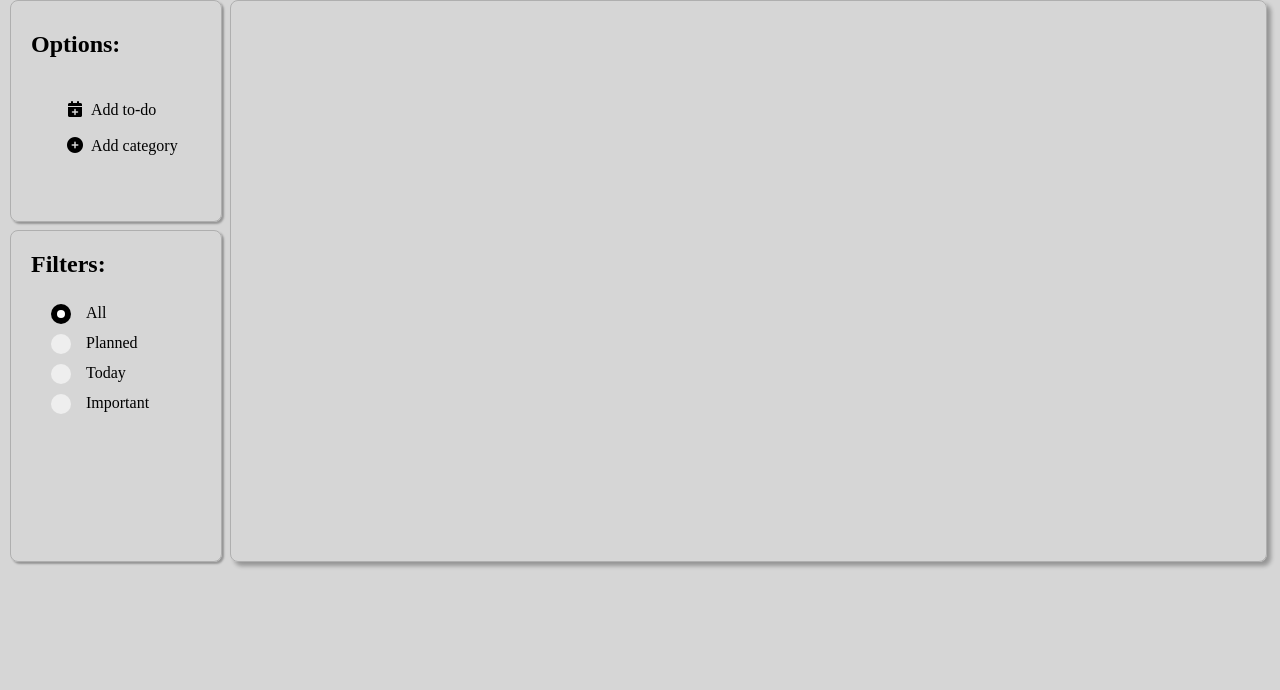
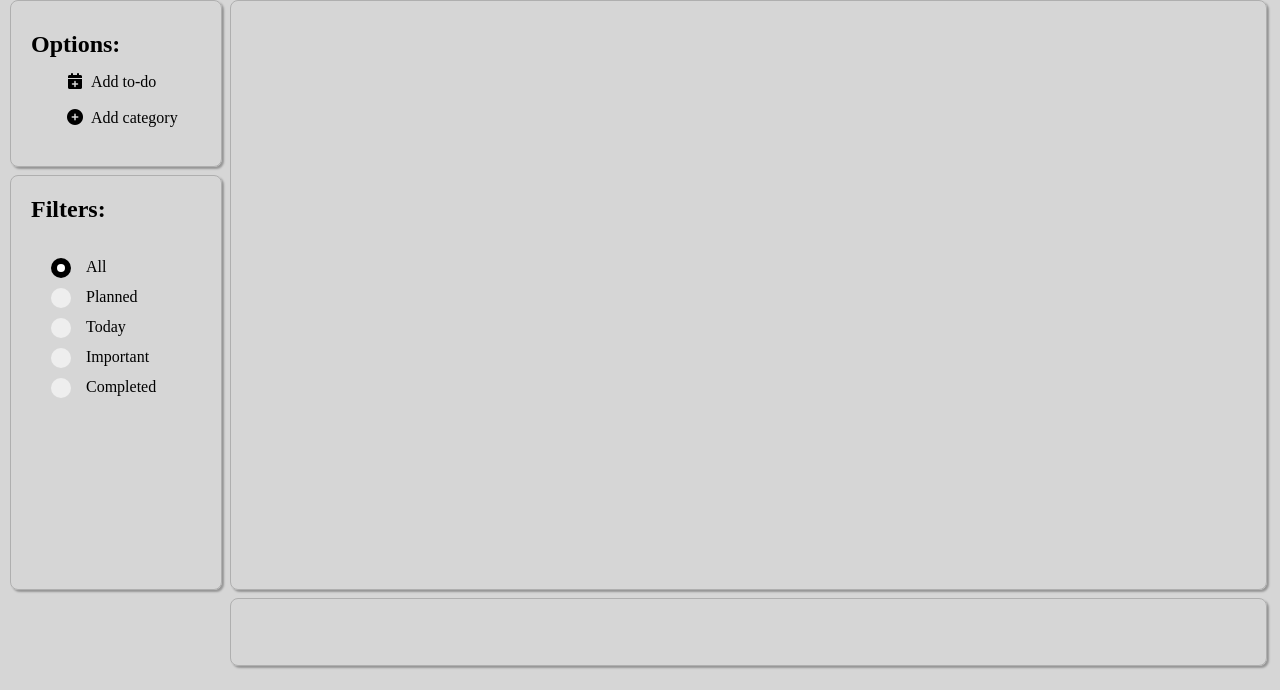
Before and after one commit to Carlos-D-09/to_do_app, a Flask app: template to_do/templates/activity/index.html in a window 1280 px wide. Shown: the part 110-800 px from the top of the page. Run offline with Flask 3, Linux system fonts and the light colour scheme; the template is opened without the code that fills it, so the values that code supplies are empty; some libraries are stand-ins or nearby versions.

Commit message:
I implemented the tags important and completed on the index page

```diff
--- a/to_do/category.py
+++ b/to_do/category.py
@@ -30,6 +30,7 @@ def getCategories(user_id):
     )
     return c.fetchall()
 
+#Return the requeste category
 def getCategory(user_id, category_id):
     db, c = get_db()
     c.execute(
--- a/to_do/db.py
+++ b/to_do/db.py
@@ -16,7 +16,7 @@ def get_db():
                 port = current_app.config['DATABASE_PORT']
             )
             g.cursor = g.db.cursor(dictionary = True)
-            print('Connected to db')
+            # print('Connected to db')
             return g.db, g.cursor
         except mysql.connector.Error as err:
             print('Error: Unable to connect with database. {}'.format(err))
--- a/to_do/static/to_do/CSS/index.css
+++ b/to_do/static/to_do/CSS/index.css
@@ -2,7 +2,7 @@
   width: 100%;
   height: 100%;
   display: grid;
-  grid-template-rows: [row-add] minmax(0px,2fr) [row-filter] minmax(0px,3fr) [row-end] minmax(0px,1fr);
+  grid-template-rows: [row-add] minmax(0px,2fr) [row-filter] minmax(0px,5fr) [row-end] minmax(0px,1fr);
   grid-template-columns: [column-nav]  minmax(210px,1fr) [column-content] minmax(700px, 5fr);
   grid-auto-flow: dense;
   gap: 10px 10px;
@@ -69,7 +69,7 @@
   grid-column: column-content;
   border: 1px solid rgb(175, 175, 175);
   border-radius: 8px;
-  box-shadow: 4px 4px 4px rgba(0,0,0,0.3);
+  box-shadow: 2px 2px 2px rgba(0,0,0,0.3);
   overflow: scroll;
 }
 
@@ -82,3 +82,18 @@
   margin: 0px;
   padding: 10px;
 }
+
+.to_do_form{
+  height: 80%;
+  margin-right: 10px;
+  grid-row: row-end;
+  grid-column: column-content;
+  border: 1px solid rgb(175, 175, 175);
+  border-radius: 8px;
+  box-shadow: 2px 2px 2px rgba(0,0,0,0.3);
+  overflow: scroll;
+}
+
+.to_do_form::-webkit-scrollbar{
+  display: none;
+}
--- a/to_do/static/to_do/CSS/todo.css
+++ b/to_do/static/to_do/CSS/todo.css
@@ -97,7 +97,7 @@
 
 .important:checked + label:before{
     content: "\f005";
-    color: rgb(252, 252, 102);
+    color: rgb(255, 230, 0);
     letter-spacing: 5px;
   }
 
--- a/to_do/static/to_do/JS/filters.js
+++ b/to_do/static/to_do/JS/filters.js
@@ -7,7 +7,8 @@ $(document).ready(function() {
             'all': allTodo,
             'planned': planned,
             'today': today,
-            'important': important
+            'important': important,
+            'completed': completed
         }
 
         //Current filter selected
@@ -61,6 +62,17 @@ function important(){
     });
 }
 
+function completed(){
+    url = "/activities/completed";
+    $.get(url, function(data){
+        if(data != null){
+            printTodo(data);
+        }else{
+            alert('Something went wrong');
+        }
+    });
+}
+
 function filter(category){
     url = "/activities/category" ;
     $.get(url,{category_id:category}, function(data){
@@ -101,31 +113,33 @@ function buildTodo(todo){
     const titleTag = $('<h3>').text(todo.name);
     const strike = $('<strike>').text(todo.name);
     const titleStrike = $('<h3>').append(strike);
+
     const title = todo.completed ?
-        $('<div>').addClass('to_do_element_title').append(titleStrike) :
-        $('<div>').addClass('to_do_element_title').append(titleTag);
+        $('<div>').addClass('to_do_element_title').attr({'id': 'to_do_element_title_'+todo.id}).append(titleStrike) :
+        $('<div>').addClass('to_do_element_title').attr({'id': 'to_do_element_title_'+todo.id}).append(titleTag);
 
     //Description
-    const description = $('<div>').addClass('to_do_element_description').append($('<p>').text(todo.description));
+    const description = $('<div>').addClass('to_do_element_description').attr({'id': 'to_do_element_description_'+todo.id}).append($('<p>').text(todo.description));
 
     //Completed element1
     const completedCheckbox = todo.completed ?
-        $('<input>').addClass('completed').attr({'type': 'checkbox', 'checked': 'checked', 'name': 'completed'+todo.id, 'id': 'completed'+todo.id}) :
-        $('<input>').addClass('completed').attr({'type': 'checkbox',  'name': 'completed'+todo.id, 'id': 'completed'+todo.id});
+        $('<input>').addClass('completed').attr({'type': 'checkbox', 'checked': 'checked', 'name': 'completed'+todo.id, 'id': 'completed'+todo.id, 'value': todo.id, 'onclick':'updateCompleted(this)'}) :
+        $('<input>').addClass('completed').attr({'type': 'checkbox',  'name': 'completed'+todo.id, 'id': 'completed'+todo.id, 'value': todo.id,'onclick':'updateCompleted(this)'});
 
     const completedLabel = $('<label>').attr('for','completed'+todo.id).text('Completed');
     const completed = $('<div>').addClass('element1').append(completedCheckbox, completedLabel);
 
     //Important element2
     const importantCheckbox = todo.important ?
-        $('<input>').addClass('important').attr({'type': 'checkbox', 'checked': 'checked',  'name': 'important'+todo.id, 'id': 'important'+todo.id}) :
-        $('<input>').addClass('important').attr({'type': 'checkbox',  'name': 'important'+todo.id, 'id': 'important'+todo.id});
+        $('<input>').addClass('important').attr({'type': 'checkbox', 'checked': 'checked',  'name': 'important'+todo.id, 'id': 'important'+todo.id, 'value': todo.id, 'onclick':'updateImportant(this)'}) :
+        $('<input>').addClass('important').attr({'type': 'checkbox',  'name': 'important'+todo.id, 'id': 'important'+todo.id, 'value': todo.id, 'onclick':'updateImportant(this)'});
 
     const importantLabel = $('<label>').attr('for','important'+todo.id).text('Important');
     const important = $('<div>').addClass('element2').append(importantCheckbox, importantLabel);
 
     //Category - element3
-    const category = $('<div>').addClass('element3').text(todo.category + ' ').append($('<i>').addClass('fa-solid fa-layer-group'))
+    const text = ' ' + todo.category;
+    const category = $('<div>').addClass('element3').append($('<i>').addClass('fa-solid fa-layer-group'), text)
 
     //OPTIONS 1
     const grid_options = todo.category != 'null' ?
@@ -146,7 +160,7 @@ function buildTodo(todo){
     const options2 = $('<div>').addClass('to_do_element_options-2').append(button_edit);
 
     //Crear todo
-    const todo_div = $('<li>').addClass('to_do_element').append(title, description, options1, date_div,options2);
+    const todo_div = $('<li>').addClass('to_do_element').attr({'id':'to_do_element_' + todo.id}).append(title, description, options1, date_div,options2);
 
     return todo_div;
 }
--- /dev/null
+++ b/to_do/static/to_do/JS/to_do.js
@@ -0,0 +1,110 @@
+//Get the tags to update completed checkbox
+function updateCompleted(checkbox){
+    let todo_id = checkbox.value;
+    let completed = null;
+    let important = null;
+
+    checkbox = $(checkbox);
+
+    checkbox.is(':checked') ?
+    completed = 1 :
+    completed = 0;
+    let importantInput = $('#important'+todo_id);
+    importantInput.is(':checked') ?
+        important = 1 :
+        important = 0;
+
+    tags = {
+        important: important,
+        completed: completed
+    }
+
+    updateTags(tags, todo_id);
+}
+
+//Get the tags to update important checkbox
+function updateImportant(checkbox){
+    let todo_id = checkbox.value;
+    let completed = null;
+    let important = null;
+
+    checkbox = $(checkbox);
+
+    checkbox.is(':checked') ?
+    important = 1 :
+    important = 0;
+    let completedInput = $('#completed'+todo_id);
+    completedInput.is(':checked') ?
+        completed = 1 :
+        completed = 0;
+
+    let tags = {
+        important: important,
+        completed: completed
+    }
+
+    updateTags(tags, todo_id);
+}
+
+//Request to the server update the tags
+function updateTags(tags, todo_id){
+    //Send request to the server
+    let url = "/"+ todo_id +"/update/tags";
+    $.post(url,tags, function(data){
+        if(data['success'] == true){
+            let todo = data['todo'];
+
+            modifiedTitle(todo);
+            verifyFilter(todo);
+        }else{
+            alert('Something went wront trying to update the tag');
+        }
+    });
+}
+
+//Update title in DOM
+function modifiedTitle(todo){
+    const titleTag = $('<h3>').text(todo.name);
+    const strike = $('<strike>').text(todo.name);
+    const titleStrike = $('<h3>').append(strike);
+
+    const title = todo.completed ?
+    $('<div>').addClass('to_do_element_title').append(titleStrike) :
+    $('<div>').addClass('to_do_element_title').append(titleTag);
+
+    let titleDiv = $('#to_do_element_title_'+todo.id);
+    titleDiv.empty();
+    titleDiv.append(title);
+}
+
+//If the the filter important or completed is selected and the tag completed or important have changed, delete from the view for the filter.
+function verifyFilter(todo){
+    var selectedFilter = $('#default-filters input[name="radio"]:checked').val();
+    let important = todo.important;
+    let completed = todo.completed;
+
+    const tags = {
+        'important' : important,
+        'completed' : completed
+    }
+
+    const FILTERS = {
+        'important': removeImportant,
+        'completed': removeCompleted
+    }
+    if (FILTERS[selectedFilter]) FILTERS[selectedFilter](tags,todo.id);
+}
+
+//Remove a todo that doesn't belongs to to important filter
+function removeImportant(tags,todo_id){
+    if (tags['important'] == false){
+        $("#to_do_element_"+todo_id).remove();
+    }
+}
+
+//Remove a todo that doesn't belongs to to complete filter
+function removeCompleted(tags,todo_id){
+    if (tags['completed'] == false){
+        $("#to_do_element_"+todo_id).remove();
+    }
+}
--- a/to_do/templates/activity/index.html
+++ b/to_do/templates/activity/index.html
@@ -12,6 +12,7 @@
 {% block scripts %}
     <script src="{{url_for('static', filename='to_do/JS/form_category.js')}}"></script>
     <script src="{{url_for('static', filename='to_do/JS/filters.js')}}"></script>
+    <script src="{{url_for('static', filename='to_do/JS/to_do.js')}}"></script>
 {% endblock %}
 
 {% block content %}
@@ -56,6 +57,10 @@
                         <input type="radio" name="radio" value="important">
                         <span class="checkmark"></span>
                     </label>
+                    <label class="container"> Completed
+                        <input type="radio" name="radio" value="completed">
+                        <span class="checkmark"></span>
+                    </label>
                 </div>
                 <div id="custome-filters">
                     {% for category in categories %}
@@ -71,9 +76,9 @@
         <div class="to_do">
             <ul id="to_do-list-container">
                 {% for todo in todos %}
-                    <li class="to_do_element">
+                    <li class="to_do_element" id="to_do_element_{{todo['id']}}">
                         <!-- Title -->
-                        <div class="to_do_element_title">
+                        <div class="to_do_element_title" id="to_do_element_title_{{todo['id']}}">
                             <h3>
                                 {% if todo['completed'] == 1 %}
                                     <strike>{{todo['name']}}</strike>
@@ -83,7 +88,7 @@
                             </h3>
                         </div>
                         <!-- Description -->
-                        <div class="to_do_element_description">
+                        <div class="to_do_element_description"  id="to_do_element_description_{{todo['id']}}">
                             <p>
                                 {{todo['description']}}
                             </p>
@@ -93,26 +98,26 @@
                             <div class="grid-operations">
                                 <div class="element1">
                                     {% if todo['completed'] == True %}
-                                        <input type="checkbox" class="completed" name="completed{{todo['id']}}" id="completed{{todo['id']}}" checked="checked">
+                                        <input type="checkbox" class="completed" name="completed{{todo['id']}}" value="{{todo['id']}}" id="completed{{todo['id']}}" checked="checked" onclick="updateCompleted(this)">
                                         <label for="completed{{todo['id']}}">Completed</label>
                                         {% else %}
-                                        <input type="checkbox" class="completed" name="completed{{todo['id']}}" id="completed{{todo['id']}}">
+                                        <input type="checkbox" class="completed" name="completed{{todo['id']}}" id="completed{{todo['id']}}" value="{{todo['id']}}" onclick="updateCompleted(this)">
                                         <label for="completed{{todo['id']}}">Completed</label>
                                     {% endif %}
                                 </div>
                                 <div class="element2">
                                     {% if todo['important'] == True %}
-                                        <input type="checkbox" class="important" name="important{{todo['id']}}" id="important{{todo['id']}}" checked="checked">
+                                        <input type="checkbox" class="important" name="important{{todo['id']}}" id="important{{todo['id']}}" value="{{todo['id']}}" checked="checked" onclick="updateImportant(this)">
                                         <label for="important{{todo['id']}}">Important</label>
                                     {% else %}
-                                        <input type="checkbox" class="important" name="important{{todo['id']}}" id="important{{todo['id']}}" >
+                                        <input type="checkbox" class="important" name="important{{todo['id']}}" id="important{{todo['id']}}" value="{{todo['id']}}" onclick="updateImportant(this)">
                                         <label for="important{{todo['id']}}">Important</label>
                                     {% endif %}
                                 </div>
                                 <div class="element3">
                                     {% if todo['category'] != 'null' %}
+                                        <i class="fa-solid fa-layer-group"></i>
                                         {{todo['category']}}
-                                        <i class="fa-solid fa-layer-group"></i>
                                     {% endif %}
                                 </div>
 
@@ -144,6 +149,9 @@
                 {% endfor %}
             </ul>
         </div>
+        <div class="to_do_form">
+
+        </div>
     </div>
 
 {% endblock %}
```
Also changed, not shown: to_do/activity.py (+66 -4 lines).
